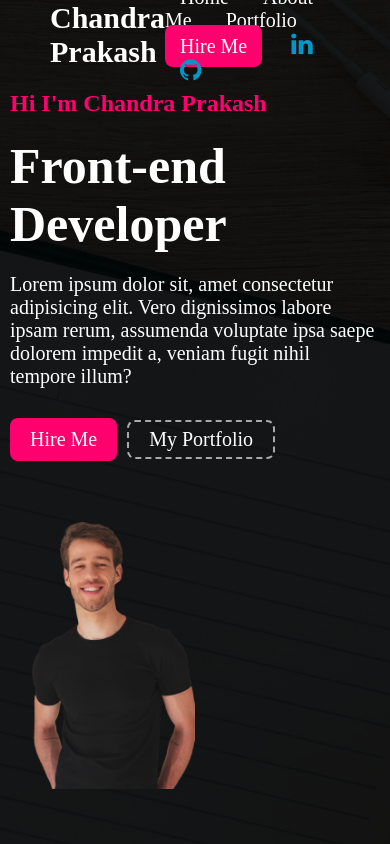
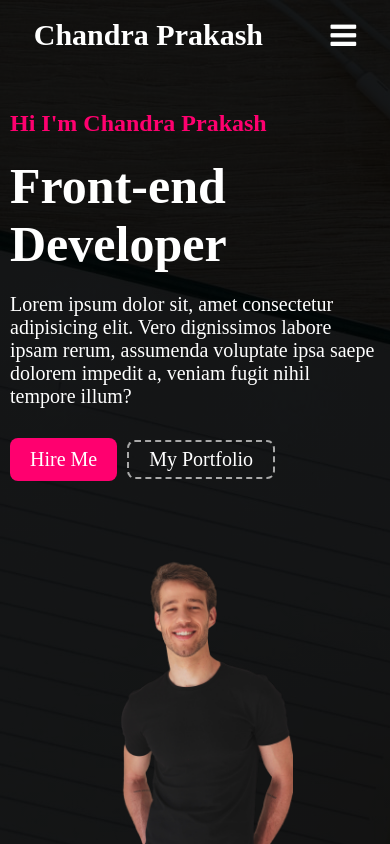
Before and after one commit to chandrabca22/Frontend-Projects, a plain HTML site: page Portfolio Design/index.html in a window 390 px wide. Drawn offline with Linux system fonts and the light colour scheme.

Commit message:
New Update

```diff
--- a/Portfolio Design/css/responsive.css
+++ b/Portfolio Design/css/responsive.css
@@ -1,15 +1,26 @@
 @media (max-width:600px){
     .header-left{
-        margin: 20px 10px;
+        margin: 40px 10px;
+        width: 100%;
+        max-height: 56vh;
+    }
+    .header-right{
         width: 100%;
         max-height: 50vh;
-    }
-    .header-right{
-        margin: 0 10px;
-        width: 100%;
-        max-height: 50vh;
+        display: flex;
+        align-items: center;
+        justify-content: center;
     }
     .header-right img{
         width: 50%;
     }
+    .list{
+        display: none;
+    }
+    .bar{
+        display: block;
+    }
+    .bar i{
+        font-size: 30px;
+    }
 }
--- a/Portfolio Design/css/style.css
+++ b/Portfolio Design/css/style.css
@@ -14,8 +14,10 @@ nav{
     height: 70px;
     display: flex;
     align-items: center;
-    justify-content: space-between;
-    padding: 0 50px;
+    justify-content: space-around;
+}
+.bar{
+    display: none;
 }
 .logo h1{
     font-size: 30px;
--- a/Portfolio Design/index.html
+++ b/Portfolio Design/index.html
@@ -25,6 +25,9 @@
                 <a href="#"><i class="fa fa-linkedin"></i></a>
                 <a href="#"><i class="fa fa-github"></i></a>
             </div>
+            <div class="bar">
+                <i class="fa fa-bars"></i>
+            </div>
         </nav>
         <div class="header-main">
             <div class="header-left">
```
